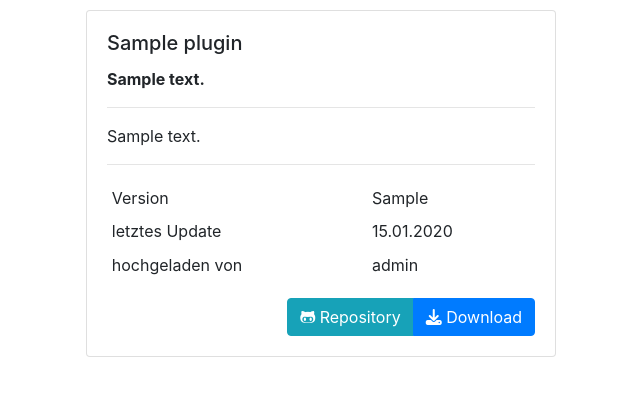
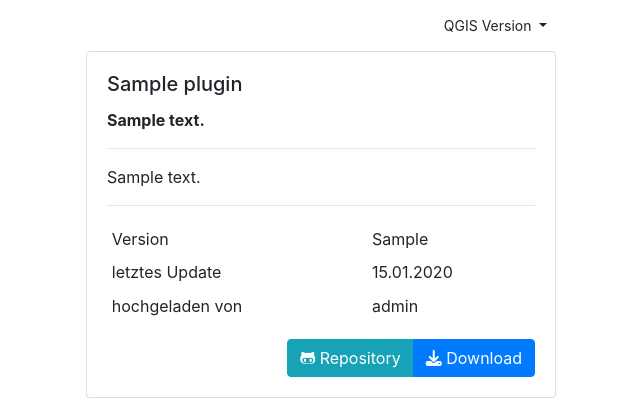
Before and after one commit to gbd-consult/gbd-plugin-repo, a Flask app: page / in a window 1280 px wide. Shown: the part 56-476 px from the top of the page, without its empty margins (319-959 px from the left). Run offline with Flask 2, Linux system fonts and the light colour scheme; data comes from the database, SQL or seed files in the repository; tables that the repository leaves empty hold one stand-in row (values such as "Sample post"); parts of the project's set-up code (start-up, migrations or seed data) failed here and were passed over; some libraries are stand-ins or nearby versions.

Commit message:
add version picker

```diff
--- a/repo/templates/plugins.html
+++ b/repo/templates/plugins.html
@@ -1,5 +1,15 @@
 {% extends "layout.html" %}
 {% block body %}
+  <div class="dropdown text-right" style="padding-bottom:10px">
+  <button class="btn btn-sm dropdown-toggle" type="button" id="dropdownMenuButton" data-toggle="dropdown" aria-haspopup="true" aria-expanded="false">
+    QGIS Version
+  </button>
+  <div class="dropdown-menu" aria-labelledby="dropdownMenuButton">
+    <a class="dropdown-item" href="{{ url_for('get_plugins', qgis='2.18') }}">2.18</a>
+    <a class="dropdown-item" href="{{ url_for('get_plugins', qgis='3.10') }}">3.10</a>
+    <a class="dropdown-item" href="{{ url_for('get_plugins') }}">Alle</a>
+  </div>
+</div>
   {% if plugins %}
     {% for plugin in plugins %}
       <div class="card">
```
